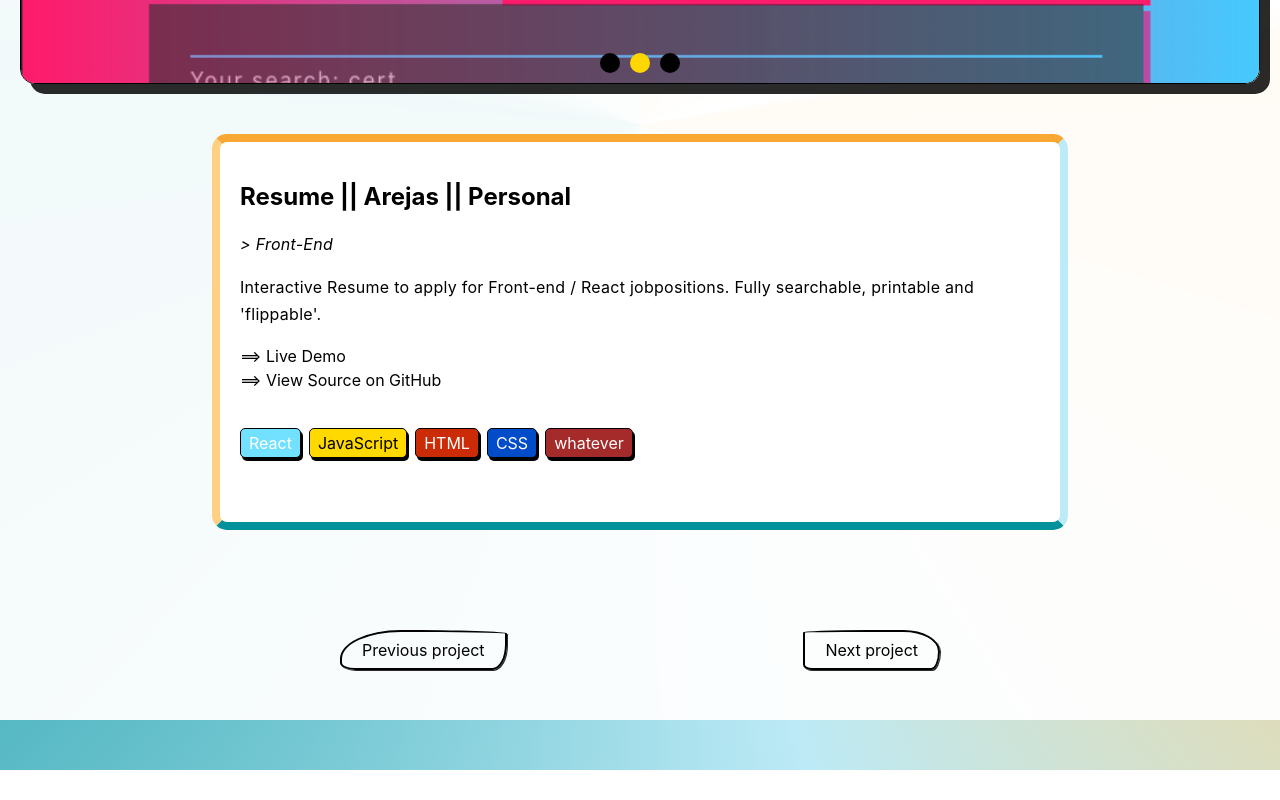
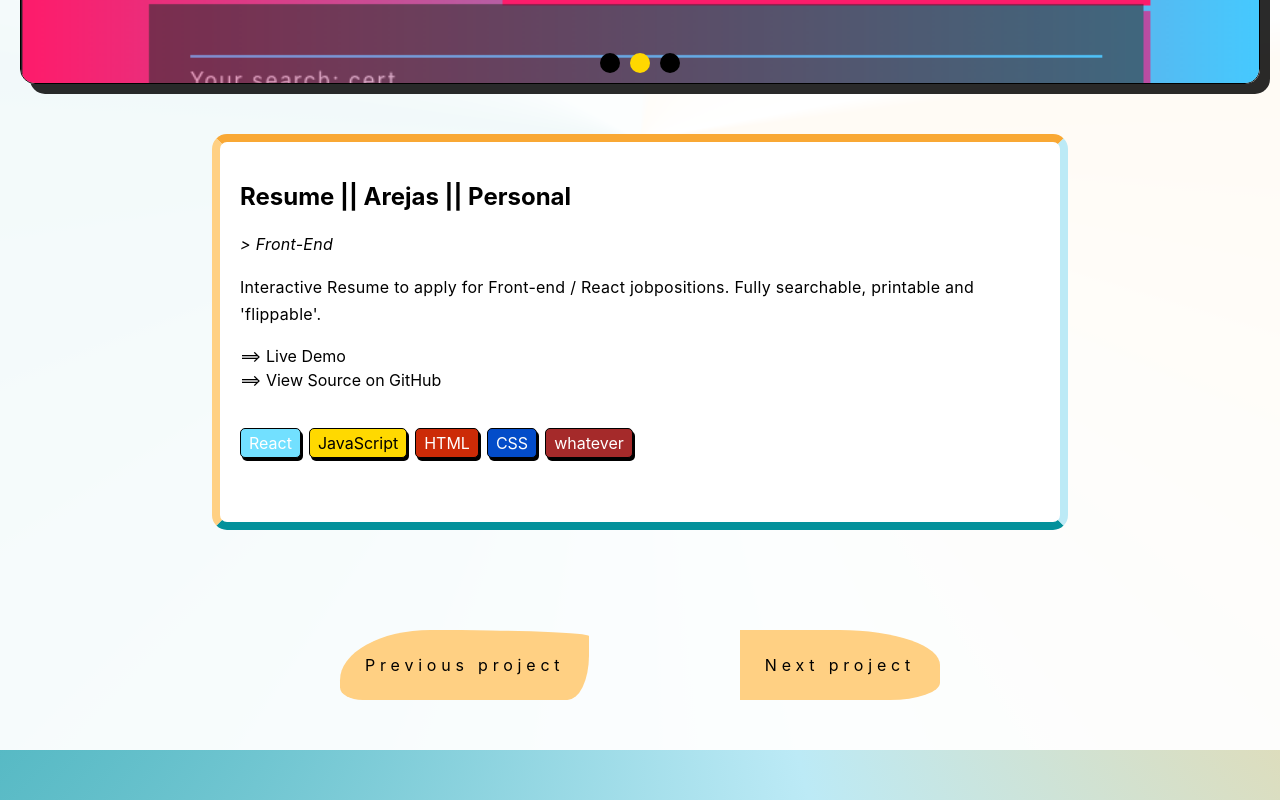
Before and after one commit to arejasverduras/portfolio, a React (Create React App) app: page /projects/1 in a window 1280 px wide. Shown: the part 520-1320 px from the top of the page. Before the commit the page ends 1290 px from the top, so only its background shows below. Built offline with nearby package versions, Linux system fonts and the light colour scheme.

Commit message:
style projectPageButtons

```diff
--- a/src/App.css
+++ b/src/App.css
@@ -570,39 +570,52 @@ text-align: left;
 } */
 
 .projectButton {
-  border: 2px solid black;
+  /* border: 2px solid black; */
   padding: 8px 20px;
-  box-shadow:rgba(0, 0, 0, 0.837) 1px 1px;
+  /* box-shadow:rgba(0, 0, 0, 0.837) 1px 1px; */
+  letter-spacing: 0.3em;
   top: 0;
   left: 0;
-  border-top-right-radius: 50% 99%;
-  border-top-left-radius: 88% 12%;
-  border-bottom-left-radius: 12.5% 25%;
-  border-bottom-right-radius: 12% 88%;
+  border-top-right-radius: 50%;
+  /* border-top-left-radius: 88% 12%; */
+  /* border-bottom-left-radius: 12.5% 25%; */
+  border-bottom-right-radius: 25%;
   transition: all 500ms;
+  /* border-right: 8px solid #bceaf6;
+  border-bottom: 8px solid #03919B;
+  border-left: 8px solid #ffd083;
+  border-top: 8px solid #F9A834; */
+}
+
+.projectButton {
+  padding: 25px;
+  background-color: #ffd083;
 }
 
 .projectButton:hover {
   position: relative;
   top: -6px;
   left: -6px;
-  box-shadow:rgba(0, 0, 0, 0.837) 6px 6px;
+  box-shadow:#03919B 6px 6px;
 }
-
-.projectButton:active {
-  top: 10px;
-  left:10px;
-  box-shadow: rgba(0, 0, 0, 0.837) -3px -3px;
-  border-right: 10px solid rgba(0, 0, 0, 0.837);
-  border-bottom: 10px solid rgba(0, 0, 0, 0.837);
-}
-
 
 .prevButton {
   border-top-left-radius: 50% 99%;
   border-top-right-radius: 88% 12%;
   border-bottom-left-radius: 12.5% 25%;
   border-bottom-right-radius: 12% 88%;
+}
+
+.prevButton:hover {
+  top: -6px;
+  left: -6px;
+  box-shadow: #bceaf6 6px 6px;
+}
+
+.projectButton:active {
+  top: 0px;
+  left: 0px;
+  box-shadow: none;
 }
 
 /* Animations */
```
